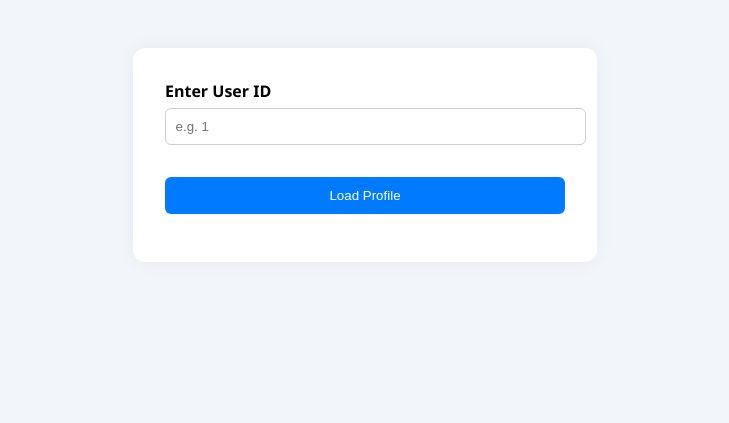
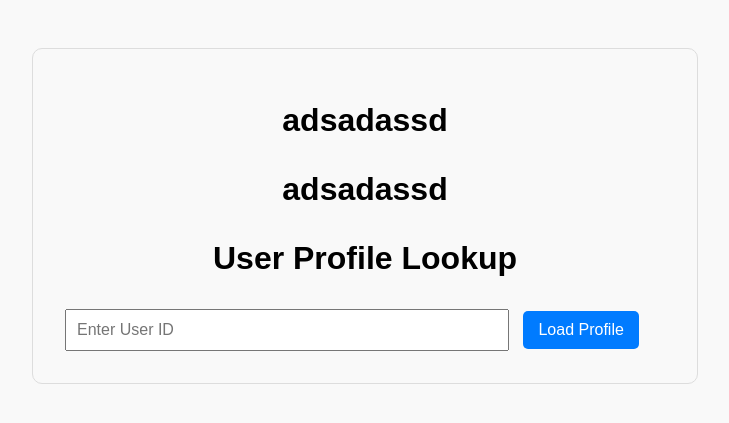
Before and after one commit to MoedCode/Horizon-SaaS, a Django app: page /ud/user/xpage in a window 1280 px wide. Shown: the top 423 px of the page, without its empty margins (275-1004 px from the left). Run offline with Django 5.2, Linux system fonts and the light colour scheme.

Commit message:
04 ماي, 2025 EEST 03:34:22 م

```diff
--- /dev/null
+++ b/preproject/UserData/templates/header.html
@@ -0,0 +1,12 @@
+<!DOCTYPE html>
+<html lang="en">
+<head>
+    <meta charset="UTF-8">
+    <meta name="viewport" content="width=device-width, initial-scale=1.0">
+    <title>Document</title>
+</head>
+<body>
+    <h1>adsadassd </h1>
+    <h1>adsadassd </h1>
+</body>
+</html>
--- a/preproject/UserData/templates/x.html
+++ b/preproject/UserData/templates/x.html
@@ -1,179 +1,125 @@
-<!DOCTYPE html> <!-- Declares the document type and HTML version -->
-<html lang="en"> <!-- Start of HTML document with English language -->
+<!DOCTYPE html>
+<html lang="en">
 <head>
-  <meta charset="UTF-8" /> <!-- Character encoding -->
-  <title>User Profile Lookup</title> <!-- Title shown in browser tab -->
-
-  <!-- Internal CSS for styling -->
+  <meta charset="UTF-8" />
+  <meta name="viewport" content="width=device-width, initial-scale=1.0"/>
+  <title>User Profile</title>
   <style>
-    /* Basic layout and font */
     body {
-      font-family: 'Segoe UI', sans-serif;
-      background: #f2f5f9;
-      display: flex;
-      justify-content: center;
-      padding-top: 5vh;
+      font-family: Arial, sans-serif;
+      max-width: 600px;
+      margin: 3rem auto;
+      padding: 2rem;
+      border: 1px solid #ddd;
+      border-radius: 10px;
+      background-color: #f9f9f9;
     }
-
-    /* Card container */
-    .card {
-      background: white;
-      border-radius: 12px;
-      box-shadow: 0 0 20px rgba(0,0,0,0.05);
-      padding: 2rem;
-      max-width: 400px;
-      width: 100%;
+    h1 {
+      text-align: center;
+      margin-bottom: 2rem;
     }
-
-    /* Wrapper for label + input */
-    .input-group {
-      margin-bottom: 1rem;
+    input {
+      padding: 10px;
+      font-size: 16px;
+      width: 70%;
     }
-
-    /* Label styling */
-    label {
-      display: block;
-      margin-bottom: 0.4rem;
-      font-weight: bold;
-    }
-
-    /* Input field styling */
-    input {
-      width: 100%;
-      padding: 0.6rem;
-      border: 1px solid #ccc;
-      border-radius: 6px;
-    }
-
-    /* Submit button styling */
     button {
-      background: #007bff;
+      padding: 10px 15px;
+      font-size: 16px;
+      background-color: #007BFF;
       color: white;
       border: none;
-      padding: 0.7rem 1rem;
-      border-radius: 6px;
       cursor: pointer;
-      margin-top: 1rem;
-      width: 100%;
+      border-radius: 5px;
+      margin-left: 10px;
     }
-
-    /* Button hover effect */
-    button:hover {
-      background: #0056b3;
-    }
-
-    /* Profile display section */
     .profile {
       margin-top: 2rem;
-      text-align: center;
     }
-
-    /* Profile image styling */
-    .profile img {
-      width: 150px;
-      height: 150px;
-      border-radius: 50%;
-      object-fit: cover;
-      margin-bottom: 1rem;
+    img {
+      max-width: 100%;
+      border-radius: 8px;
+      margin-top: 1rem;
     }
-
-    /* Paragraph styling inside profile */
-    .profile p {
-      margin: 0.3rem 0;
-    }
-
-    /* Error message styling */
     .error {
       color: red;
-      margin-top: 1rem;
-      text-align: center;
+      font-weight: bold;
     }
   </style>
 </head>
 
 <body>
-  <!-- Main container for the form and profile output -->
-  <div class="card">
+<!-- in index.html -->
+<div id="header"></div>
 
-    <!-- User ID input -->
-    <div class="input-group">
-      <label for="userId">Enter User ID</label>
-      <input type="number" id="userId" placeholder="e.g. 1" />
-    </div>
+<script>
+  fetch('http://localhost:8000/ud/user/header')
+    .then(response => response.text())
+    .then(data => {
+      document.getElementById('header').innerHTML = data;
+    });
+</script>
 
-    <!-- Load Profile button -->
-    <button onclick="fetchUser()">Load Profile</button>
+  <h1>User Profile Lookup</h1>
 
-    <!-- Error output area -->
-    <div id="error" class="error"></div>
+  <!-- Input field to enter User ID -->
+  <input type="number" id="userIdInput" placeholder="Enter User ID" />
+  <button onclick="loadProfile()">Load Profile</button>
 
-    <!-- Profile display area (initially hidden) -->
-    <div id="profile" class="profile" style="display: none;">
-      <img id="userImage" src="" alt="User Image" />
-      <p><strong>ID:</strong> <span id="userIdDisplay"></span></p>
-      <p><strong>Name:</strong> <span id="userName"></span></p>
-      <p><strong>Email:</strong> <span id="userEmail"></span></p>
-    </div>
+  <div class="profile" id="profileSection" style="display:none;">
+    <p><strong>ID:</strong> <span id="uid"></span></p>
+    <p><strong>Name:</strong> <span id="name"></span></p>
+    <p><strong>Email:</strong> <span id="email"></span></p>
+    <div id="image-container"></div>
   </div>
 
-  <!-- JavaScript code to handle user fetching -->
+  <p class="error" id="errorMessage" style="display:none;"></p>
+
   <script>
-    async function fetchUser() {
-      // Get entered user ID value
-      const userId = document.getElementById("userId").value;
+    async function loadProfile() {
+      const userId = document.getElementById('userIdInput').value;
+      const errorEl = document.getElementById('errorMessage');
+      const profileEl = document.getElementById('profileSection');
+      const imgContainer = document.getElementById('image-container');
 
-      // Get references to the error and profile elements
-      const errorDiv = document.getElementById("error");
-      const profileDiv = document.getElementById("profile");
+      errorEl.style.display = 'none';
+      profileEl.style.display = 'none';
+      imgContainer.innerHTML = '';
 
-      // Clear previous error and hide profile display
-      errorDiv.textContent = '';
-      profileDiv.style.display = 'none';
-
-      // If no ID is entered, show error
       if (!userId) {
-        errorDiv.textContent = "Please enter a valid user ID.";
+        errorEl.textContent = "Please enter a user ID.";
+        errorEl.style.display = 'block';
         return;
       }
 
       try {
-        // === 1. Get user data from API ===
-        const res = await fetch("/ud/user/get/", {
-          method: "POST",
-          headers: { "Content-Type": "application/json" },
-          body: JSON.stringify({ id: userId }) // Send user ID
-        });
+        // Fetch user data
 
-        // If the response is not OK (e.g. 400/404), throw error
-        if (!res.ok) {
-          const err = await res.json();
-          throw new Error(err.detail || "Failed to fetch user data.");
+        const res = await fetch(`/ud/user/data/?user_id=${userId}`);
+        if (!res.ok) throw new Error("User not found");
+        const data = await res.json();
+
+        // Populate fields
+        document.getElementById('uid').textContent = data.id;
+        document.getElementById('name').textContent = data.name;
+        document.getElementById('email').textContent = data.email;
+
+        // Show profile section
+        profileEl.style.display = 'block';
+
+        // Fetch and display user image
+        const imgRes = await fetch(`/ud/user/image/?user_id=${userId}`);
+        if (imgRes.ok) {
+          const blob = await imgRes.blob();
+          const imgURL = URL.createObjectURL(blob);
+          const img = document.createElement('img');
+          img.src = imgURL;
+          img.alt = "User Image";
+          imgContainer.appendChild(img);
         }
-
-        // Parse JSON and update profile fields
-        const data = await res.json();
-        document.getElementById("userIdDisplay").textContent = data.id;
-        document.getElementById("userName").textContent = data.name;
-        document.getElementById("userEmail").textContent = data.email;
-
-        // === 2. Get user image from separate image endpoint ===
-        const imageRes = await fetch(`/ud/user/${userId}/image`);
-        if (imageRes.ok) {
-          const blob = await imageRes.blob(); // Get binary image
-          const imgURL = URL.createObjectURL(blob); // Convert to usable URL
-          document.getElementById("userImage").src = imgURL;
-        } else {
-          // If no image, use a placeholder image
-          document.getElementById("userImage").src = "http://localhost:8000/ud/user/image/3";
-        }
-
-        // Show profile div now that data is ready
-        profileDiv.style.display = 'block';
-
       } catch (err) {
-        // If anything fails, show error message
-        errorDiv.textContent = err.message;
-        profileDiv.style.display = 'none';
+        errorEl.textContent = "Error: " + err.message;
+        errorEl.style.display = 'block';
       }
     }
   </script>
--- a/preproject/UserData/ud/urls.py
+++ b/preproject/UserData/ud/urls.py
@@ -4,9 +4,8 @@ from .views import *
 urlpatterns = [
     path('user/create', UserCreate.as_view(), name='user-create'),
     path('user/register', UserRegister.as_view(), name='user-register'),
-    path('user/image/<int:user_id>', UserImage.as_view(), name='user-image'),
-    path('user/data/<int:user_id>', UserGetData.as_view(), name='user-data'),
-    path('user/data/<str:name>', UserGetData.as_view(), name='user-data'),
-    path('user/data/<int:user_id>/<str:name>', UserGetData.as_view(), name='user-data'),
-    path('user/xpage', xPage.as_view(), name='x-page')
+    path('user/image/', UserImage.as_view(), name='user-image'),
+    path('user/data/', UserGetData.as_view(), name='user-data'),
+    path('user/xpage', xPage.as_view(), name='x-page'),
+    path('user/header', HeaderPage.as_view(), name='header'),
 ]
--- a/preproject/UserData/ud/views.py
+++ b/preproject/UserData/ud/views.py
@@ -34,9 +34,13 @@ class UserRegister(APIView):
     def get(self, request):
         return render(request, "register.html")
 class UserGetData(APIView):
-    def get(self, request, user_id=0, name=None):
+
+    def get(self, request):
+        print(f"\nuser Data URL: {request.build_absolute_uri()}\n")
+
         # password = request.data.get("password", None)
-
+        user_id = request.GET.get("user_id")
+        name = request.GET.get("name")
         if (user_id):
             user = UserData.objects.filter(id=user_id).first()
         elif (name):
@@ -49,13 +53,12 @@ class UserGetData(APIView):
         del user.image
         user_serialized = UserDataSerializer(user).data
         return Response(user_serialized, S200)
+
 class UserImage(APIView):
-    """
-    GET /ud/user/<user_id>/image/
-    — Returns the raw image bytes for the given user,
-      or a 404 JSON error if not found.
-    """
-    def get(self, request, user_id):
+
+    def get(self, request):
+        user_id = request.GET.get("user_id")
+        print(f"\nuser image URL: {request.build_absolute_uri()}\n")
         # 1. Try to load the user or return a 404
         ''' all that
         user = UserData.objects.filter(id=user_id).first()
@@ -81,3 +84,6 @@ class UserImage(APIView):
 class  xPage(APIView):
     def get(self, request):
         return render(request, 'x.html')
+class  HeaderPage(APIView):
+    def get(self, request):
+        return render(request, 'header.html')
```
